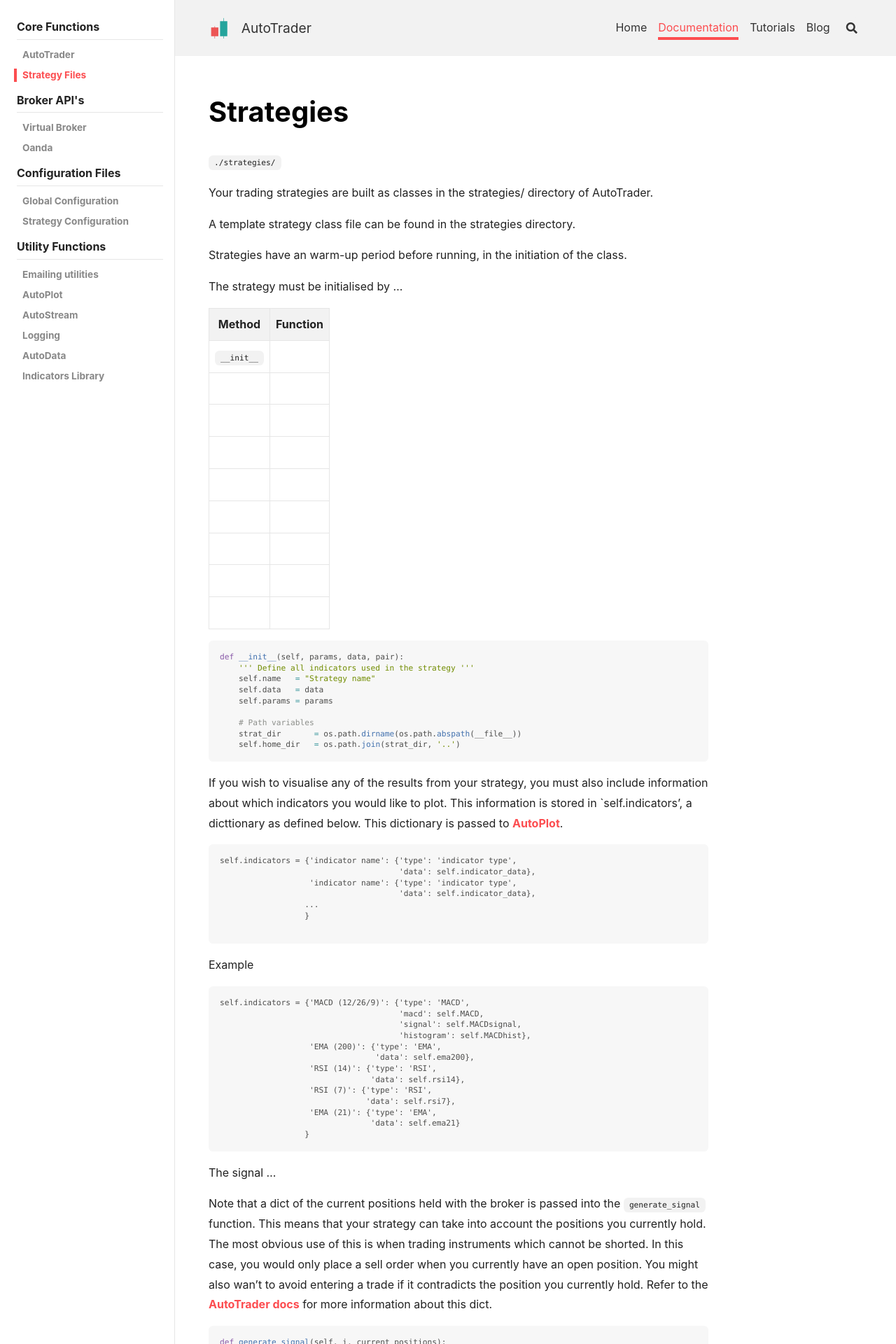
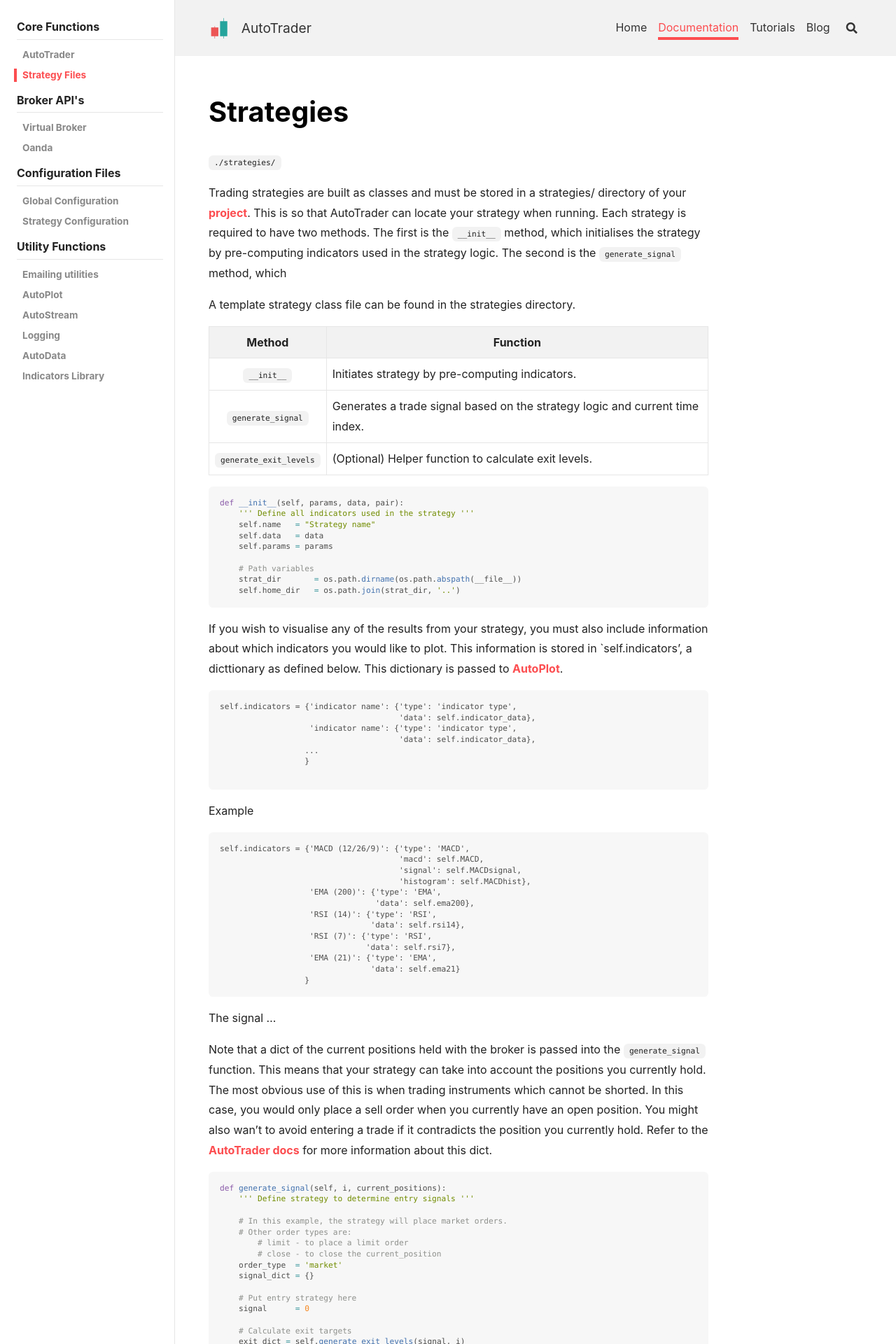
Before and after one commit to kieran-mackle/AutoTrader, a Jekyll site: the page built from content/_documentation/1.2-strategies.md, in a window 1280 px wide. Shown: the top 1920 px of the page at 70% size. Built offline with Jekyll 4.4.1, drawn with Linux system fonts in a browser that asks for light colours; nearby versions of some CDN libraries; comment, search, counter and statistics services are not loaded.

Commit message:
Updated docs

```diff
--- a/content/_documentation/1.2-strategies.md
+++ b/content/_documentation/1.2-strategies.md
@@ -7,28 +7,24 @@
 
 `./strategies/`
 
-Your trading strategies are built as classes in the strategies/ directory of AutoTrader.
+
+Trading strategies are built as classes and must be stored in a strategies/ directory of your
+[project](/docs#project-directory-structure). This is so that AutoTrader can locate your strategy when running. Each
+strategy is required to have two methods. The first is the `__init__` method, which initialises the strategy by
+pre-computing indicators used in the strategy logic. The second is the `generate_signal` method, which
+
+
 
 A template strategy class file can be found in the strategies directory.
-
-Strategies have an warm-up period before running, in the initiation of the class.
-
-The strategy must be initialised by ...
 
 
 
 
 |           Method           | Function                                                                                           |
 | :------------------------: | -------------------------------------------------------------------------------------------------- |
-|         `__init__`         |    |
-|         |       |
-|         |       |
-|         |       |
-|         |       |
-|         |       |
-|         |       |
-|         |       |
-|         |       |
+|         `__init__`         | Initiates strategy by pre-computing indicators.                                                    |
+|     `generate_signal`      | Generates a trade signal based on the strategy logic and current time index.                       |
+|   `generate_exit_levels`   | (Optional) Helper function to calculate exit levels.                                               |
 
 
 
```
Also changed, not shown: content/_documentation/0.0-docs_index.md (+14 -0 lines).
